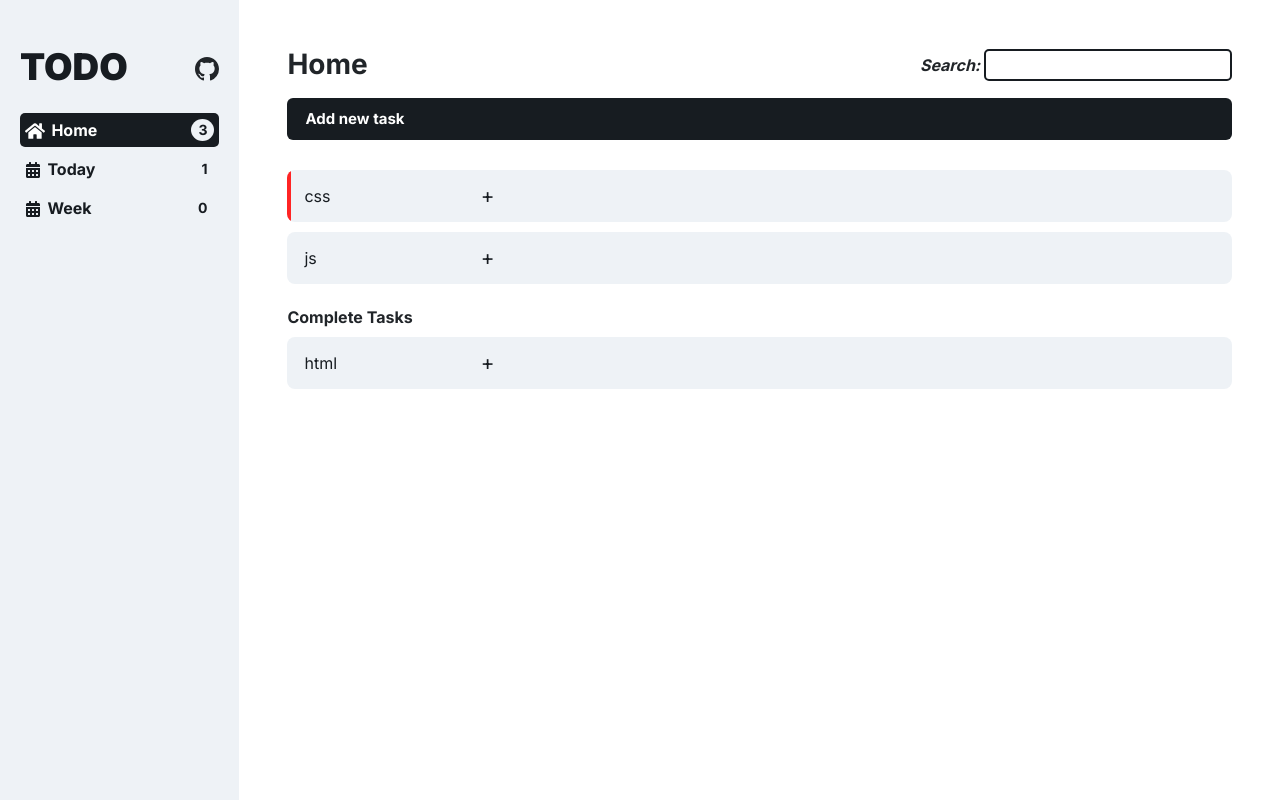
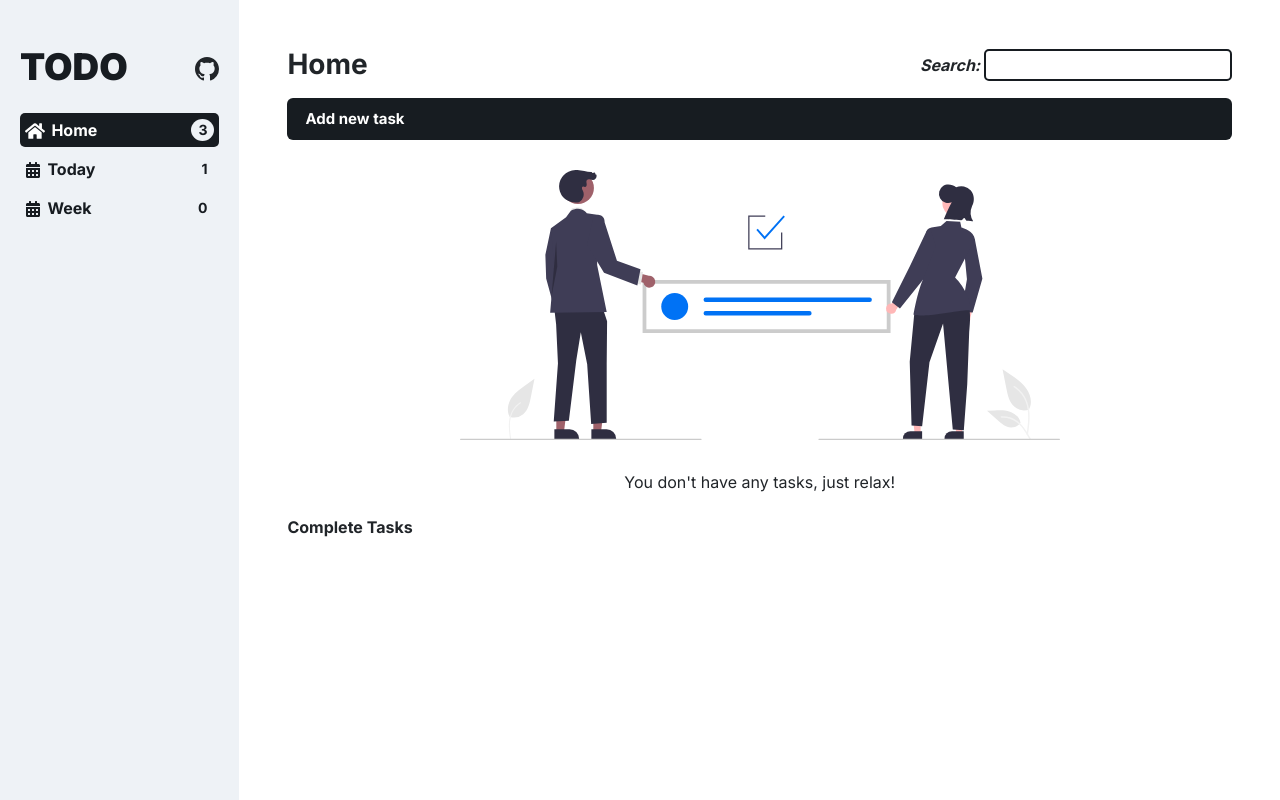
Before and after one commit to a7mad1112/FTS-Task-React-TODO, a React (Create React App) app: page / in a window 1280 px wide. Built offline with nearby package versions, Linux system fonts and the light colour scheme.

Commit message:
display data from local storage

```diff
--- a/src/components/add-task-form/AddTaskForm.jsx
+++ b/src/components/add-task-form/AddTaskForm.jsx
@@ -5,11 +5,11 @@ import { FaRegWindowClose } from "react-icons/fa";
 // function to generate infinite unique ID's
 // import { generateUniqueNumbers } from '../../uniqueNumbers';
 
-const AddTaskForm = () => {
+const AddTaskForm = ({isShow, closeForm}) => {
   // const IDs = generateUniqueNumbers;
   const modal = useRef();
   const closeModal = () => {
-    modal.current.classList.remove("show-modal");
+    closeForm(false)
   };
 
   const [inputsValue, setInputsValue] = useState({
@@ -60,7 +60,7 @@ const AddTaskForm = () => {
     <div
       id="add-task-form"
       ref={modal}
-      className="my-modal "
+      className={`my-modal ${isShow && 'show-modal'}`}
       onClick={(e) => {
         if (e.currentTarget === e.target) closeModal();
       }}
--- a/src/components/layout/Layout.jsx
+++ b/src/components/layout/Layout.jsx
@@ -1,5 +1,5 @@
 import React from "react";
-import { Header, SideBar, Main, AddTaskForm } from "../";
+import { Header, SideBar, Main } from "../";
 const Layout = () => {
   return (
     <React.Fragment>
@@ -7,7 +7,6 @@ const Layout = () => {
       <main className="d-flex">
         <SideBar />
         <Main />
-        <AddTaskForm />
       </main>
     </React.Fragment>
   );
--- a/src/components/main-content/Main.jsx
+++ b/src/components/main-content/Main.jsx
@@ -1,39 +1,13 @@
-import React from "react";
+import React, { useState } from "react";
 import RelaxImg from "../relax-img/RelaxImg";
 import Task from "../task/Task";
-import './main.css'
+import "./main.css";
+import AddTaskForm from "../add-task-form/AddTaskForm";
 
 const Main = () => {
-  const tasks = [
-    {
-      title: "css",
-      assignee: "Ahmed",
-      priority: "high",
-      details: "some details",
-      date: "2023",
-      isComplete: false,
-      id: 73.23329474431515,
-    },
-    {
-      title: "js",
-      assignee: "",
-      priority: "",
-      details: "",
-      date: "",
-      isComplete: false,
-      id: 41.35665732833391,
-    },
-    {
-      title: "html",
-      assignee: "",
-      priority: "",
-      details: "",
-      date: "",
-      isComplete: true,
-      id: 44.35665732833391,
-    },
-  ];
+  const [showAddTaskForm, setShowAddTaskForm] = useState(false);
 
+  const tasks = JSON.parse(localStorage.getItem("tasks")) ?? [];
   return (
     <section id="main-content" className="p-5 w-100">
       <header className="mb-3 d-flex align-items-center justify-content-between">
@@ -44,26 +18,37 @@ const Main = () => {
         </label>
       </header>
       <div className="tasks-container w-100">
-        <div className="add-task w-100 rounded">
+        <div
+          className="add-task w-100 rounded"
+          onClick={() => {
+            setShowAddTaskForm(true);
+          }}
+        >
           <button className="w-100 rounded">
             <i className="fa-solid fa-plus add-project"></i>
             <span>Add new task</span>
           </button>
         </div>
         <div className="my-accordion">
-          {
-            tasks.length === 0 ? <RelaxImg/> : (
-              tasks.filter(t => !t.isComplete).map(t => <Task key={t.id} task={t} />)
-            )
-          }
+          {tasks.length === 0 ? (
+            <RelaxImg />
+          ) : (
+            tasks
+              .filter((t) => !t.isComplete)
+              .map((t) => <Task key={t.id} task={t} />)
+          )}
         </div>
       </div>
       <h2 className="fs-6 mt-4">Complete Tasks</h2>
       <div className="my-accordion complete-tasks">
-        {
-          tasks.filter(t => t.isComplete).map(t => <Task key={t.id} task={t} />)
-        }
+        {tasks
+          .filter((t) => t.isComplete)
+          .map((t) => (
+            <Task key={t.id} task={t} />
+          ))}
       </div>
+
+      <AddTaskForm isShow={showAddTaskForm} closeForm={setShowAddTaskForm} />
     </section>
   );
 };
```
